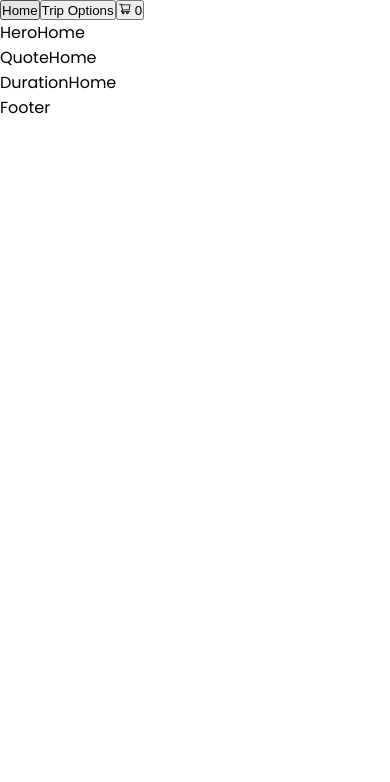
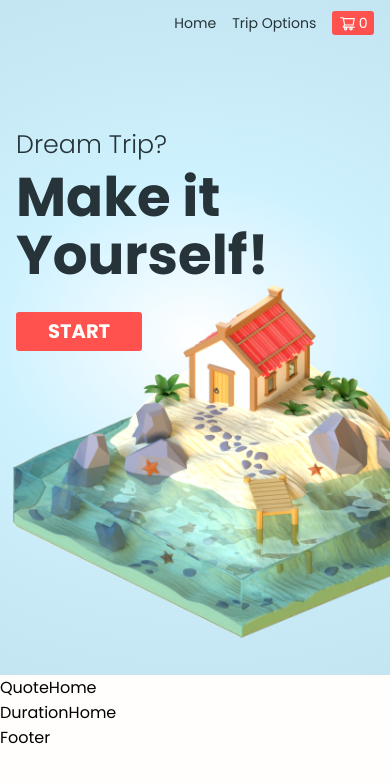
Before and after one commit to daduckster/online-vacation-shop_react, a React (Create React App) app: page / in a window 390 px wide. Shown: the top 782 px of the page. Built offline with nearby package versions, Linux system fonts and the light colour scheme.

Commit message:
styled navbar and hero for mobile

```diff
--- a/src/_variables.scss
+++ b/src/_variables.scss
@@ -1 +1,3 @@
-$text: #2A393E;
+$text: #263338;
+$off-white: #FFFEFC;
+$red: #FF524F;
--- a/src/components/homePage/heroHome/HeroHome.module.scss
+++ b/src/components/homePage/heroHome/HeroHome.module.scss
@@ -1 +1,75 @@
 @import '../../../_variables.scss';
+
+.heroHomeContainer {
+  position: relative;
+  display: flex;
+  flex-direction: column;
+  width: 100vw;
+  height: 173vmin;
+  background: radial-gradient(142.34% 65.29% at 50% 50%, #FFFFFF 0%, #CFF2FF 34.9%, #C8EAF7 62.5%, #C0E1ED 100%, #C5E7F3 100%);
+}
+
+.headerContainer {
+  z-index: 1;
+  display: flex;
+  flex-direction: column;
+  justify-content: flex-end;
+  align-items: flex-start;
+  height: 90vmin;
+  padding: 0 1rem;
+  color: $text;
+
+  .h3Hero {
+    font-size: 6.5vmin;
+    font-weight: 300;
+  }
+
+  .h1Hero {
+    width: 70%;
+    margin-top: 1.5vmin;
+    font-size: 14vmin;
+    font-weight: 700;
+    line-height: 106.5%;
+  }
+}
+
+.startBtn {
+  padding: 0.3rem 2rem;
+  margin-top: 7vmin;
+  border: none;
+  border-radius: 3px;
+  background-color: $red;
+  font-family: 'Poppins', sans-serif;
+  font-size: 5vmin;
+  font-weight: 700;
+  color: $off-white;
+  cursor: pointer;
+}
+
+.houseImg {
+  z-index: 0;
+  position: absolute;
+  width: 130vmin;
+  height: auto;
+  top: 68vmin;
+}
+
+//////////////////////////////////////////////////////////////////////////////////////////////
+// MOBILE - HORIZONTAL
+@media screen and (max-height: 567px) {
+  .heroHomeContainer {
+    height: 100vmin;
+  }
+
+  .headerContainer {
+    height: 80vmin;
+    padding: 0 2rem;
+  }
+
+  .houseImg {
+    width: 120vmin;
+    height: auto;
+    top: 9vmin;
+    left: 75vmin;
+  }
+}
--- a/src/components/homePage/heroHome/HeroHome.tsx
+++ b/src/components/homePage/heroHome/HeroHome.tsx
@@ -1,11 +1,16 @@
 import React from 'react';
-// import styles from './HeroHome.module.scss';
+import styles from './HeroHome.module.scss';
 
 function HeroHome() {
   return (
-    <div>
-      HeroHome
-    </div>
+    <section className={styles.heroHomeContainer}>
+      <header className={styles.headerContainer}>
+        <h3 className={styles.h3Hero}>Dream Trip?</h3>
+        <h1 className={styles.h1Hero}>Make it Yourself!</h1>
+        <button type="button" className={styles.startBtn}>START</button>
+      </header>
+      <img src="./assets/images/house.png" alt="house on the beach" className={styles.houseImg} />
+    </section>
   );
 }
 
--- a/src/components/homePage/navbarHome/NavbarHome.module.scss
+++ b/src/components/homePage/navbarHome/NavbarHome.module.scss
@@ -3,7 +3,39 @@
 //////////////////////////////////////////////////////////////////////////////////////////////
 // MOBILE
 .navContainer {
+  position: absolute;
+  z-index:1;
   display: flex;
+  justify-content: flex-end;
+  align-items: center;
+  gap: 1rem;
   width: 100vw;
+  padding: 0.7rem 1rem;
+}
 
+.link {
+  border: none;
+  background: none;
+  font-family: 'Poppins', sans-serif;
+  font-size: 0.88em;
+  color: $text;
+  cursor: pointer;
 }
+
+.basketLink {
+  display: flex;
+  align-items: center;
+  gap: 0.2rem;
+  padding: 0.1rem 0.4rem;
+  border: none;
+  border-radius: 3px;
+  background-color: $red;
+  font-family: 'Poppins', sans-serif;
+  font-size: 0.88em;
+  color: $off-white;
+  cursor: pointer;
+}
+
+.cartIcn {
+  font-size: 1.2em;
+}
--- a/src/components/homePage/navbarHome/NavbarHome.tsx
+++ b/src/components/homePage/navbarHome/NavbarHome.tsx
@@ -9,7 +9,7 @@ function NavbarHome() {
       <button type="button" className={styles.link}>Trip Options</button>
       <button type="button" className={styles.basketLink}>
         {' '}
-        <AiOutlineShoppingCart />
+        <AiOutlineShoppingCart className={styles.cartIcn} />
         {' '}
         0
       </button>
--- a/src/index.scss
+++ b/src/index.scss
@@ -9,11 +9,17 @@
   box-sizing: border-box;
 }
 
+html {
+  overflow-x: clip;
+}
+
 body {
+  position: relative;
   width: 100vw;
   display: flex;
   flex-direction: column;
   align-items: center;
+  background-color: $off-white;
   font-size: 1rem;
   font-family: 'Poppins', sans-serif;
   overflow-x: clip;
```
